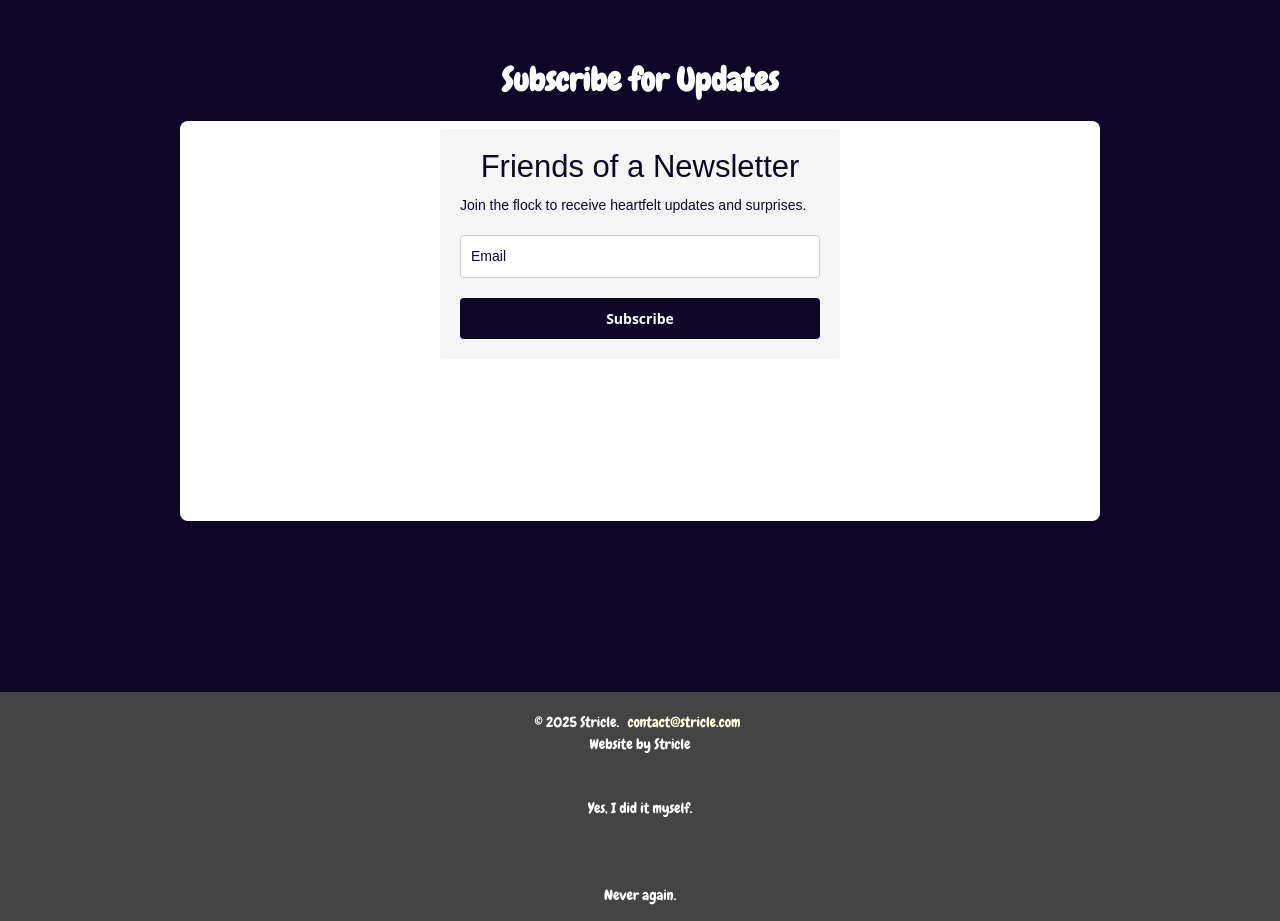
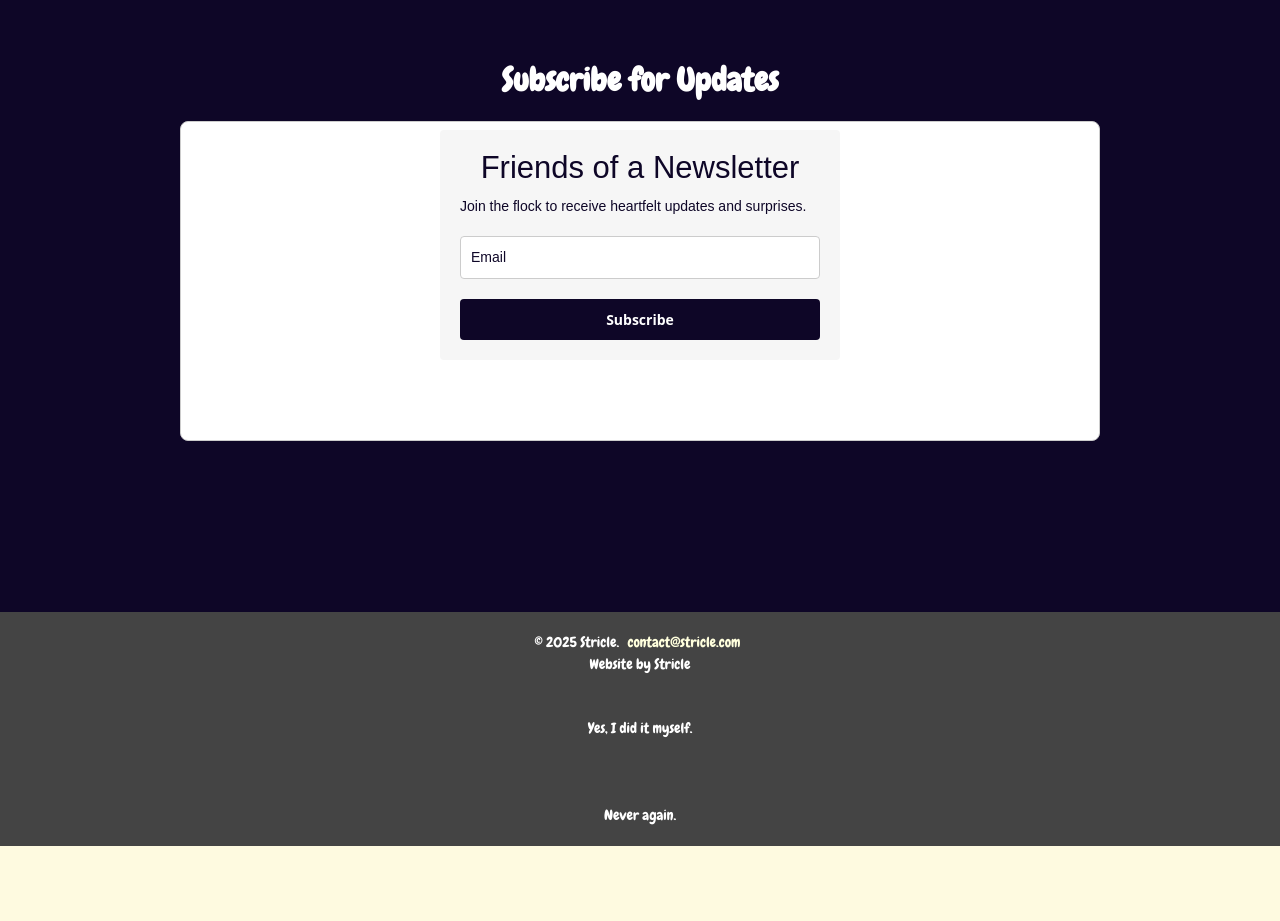
Before and after one commit to stricle-games/foaf-site, a plain HTML site: page index.html in a window 1280 px wide. Shown: the part 1200-2121 px from the top of the page. After the commit the page ends 2046 px from the top, so only its background shows below. Drawn offline with Linux system fonts and the light colour scheme; no server answers; a script that the page names is missing; a web font is replaced by a local one.

Commit message:
Update index.html

```diff
--- a/index.html
+++ b/index.html
@@ -58,7 +58,6 @@
       <h2>Subscribe for Updates</h2>
       <iframe
     src="form.html"
-    style="border: none; width: 100%; height: 400px;"
     scrolling="no">
   </iframe>
     </section>
```
